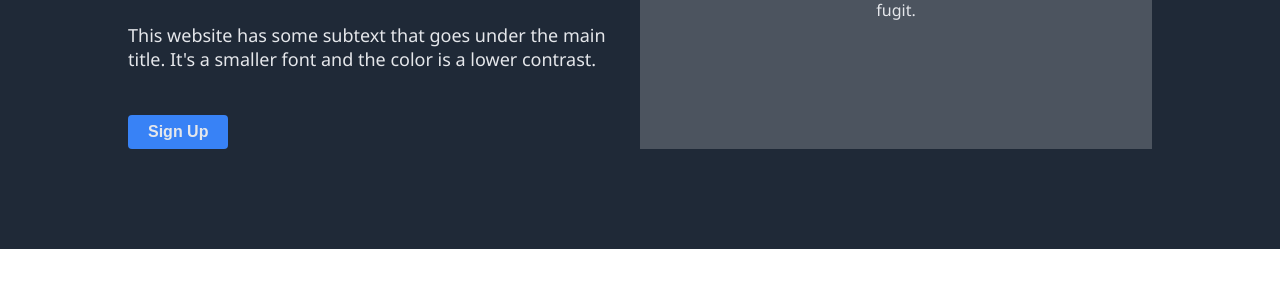
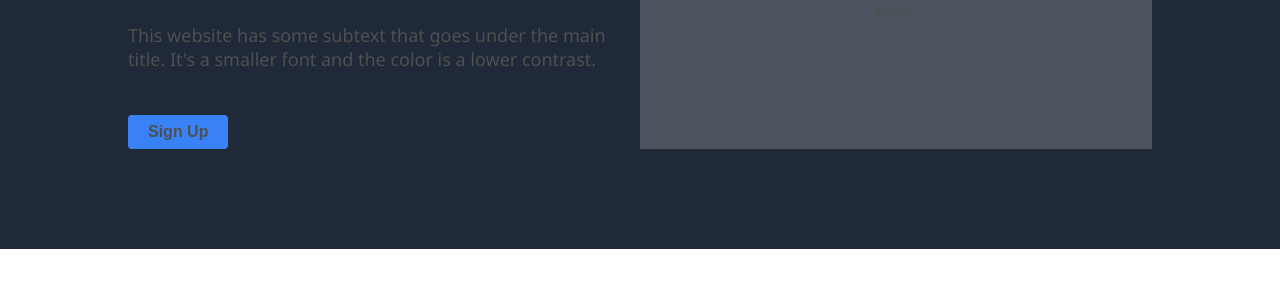
Before and after one commit to lesYeauxSansVisage/landing_page, a plain HTML site: page index.html in a window 1280 px wide. Shown: the part 299-602 px from the top of the page. Drawn offline with Linux system fonts and the light colour scheme.

Commit message:
changed the secondary text color

```diff
--- a/style.css
+++ b/style.css
@@ -11,7 +11,7 @@
   --main-color: #1f2937;
   --secondary-color: #3882f6;
   --text-color: #f9faf8;
-  --text-secondary-color: #e5e7eb;
+  --text-secondary-color: #505050;
 }
 
 body {
```
